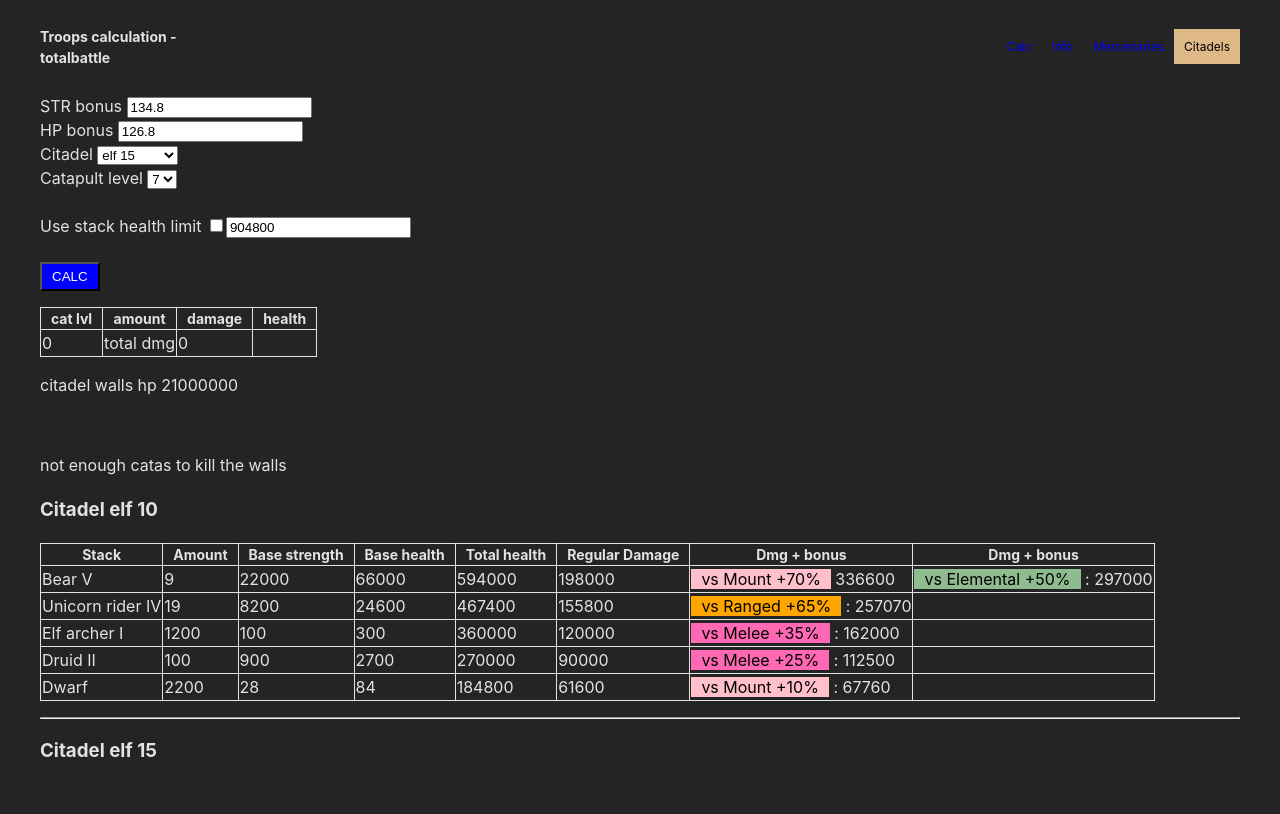
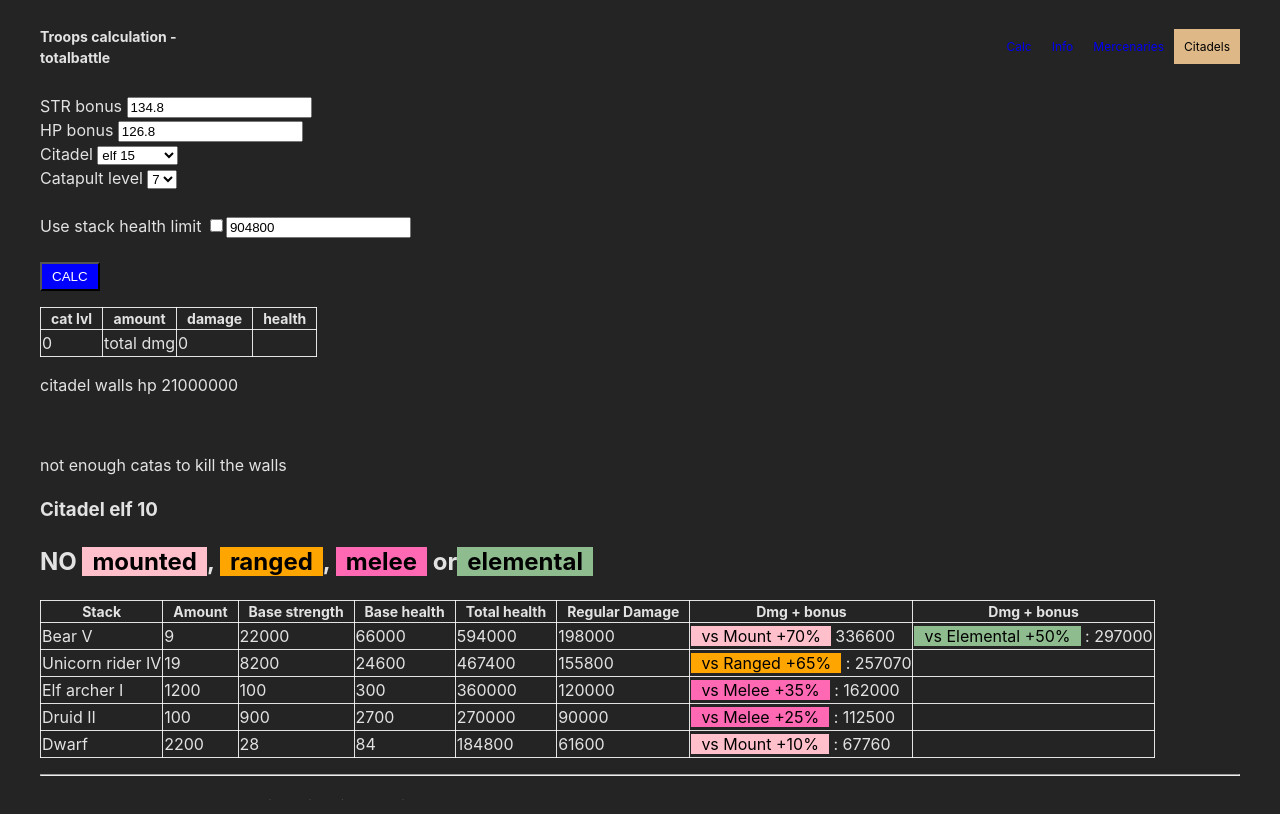
Before and after one commit to moigithub/totalbattlecaballitos, a React (Vite) app: page /citadels in a window 1280 px wide. Shown: the top 814 px of the page. Built offline with nearby package versions, Linux system fonts and the light colour scheme.

Commit message:
fix text

```diff
--- a/src/citadels.tsx
+++ b/src/citadels.tsx
@@ -1,4 +1,5 @@
 import { useEffect, useState } from 'react'
+
 import {
   CatapultE1,
   CatapultE2,
@@ -435,6 +436,12 @@ export const Citadels = () => {
       {totalDmg < citadel.walls.hp && <p>not enough catas to kill the walls</p>}
 
       <h3>Citadel elf 10</h3>
+      <h2>
+        NO <span className='mountbadges'>mounted</span>,{' '}
+        <span className='rangedbadges'>ranged</span>, <span className='meleebadges'>melee</span> or
+        <span className='elementalbadges'>elemental</span>
+      </h2>
+
       <table>
         <thead>
           <th>Stack</th>
@@ -523,6 +530,12 @@ export const Citadels = () => {
       <hr />
 
       <h3>Citadel elf 15</h3>
+      <h2>
+        NO
+        <span className='rangedbadges'>ranged</span>, <span className='meleebadges'>melee</span> or
+        <span className='dragonbadges'>dragon</span>
+      </h2>
+
       <table>
         <thead>
           <th>Stack</th>
@@ -617,6 +630,13 @@ export const Citadels = () => {
       <hr />
 
       <h3>Citadel elf 20</h3>
+      <h2>
+        NO <span className='mountbadges'>mounted</span>,{' '}
+        <span className='rangedbadges'>ranged</span>, <span className='meleebadges'>melee</span>,{' '}
+        <span className='giantbadges'>giant</span>, <span className='dragonbadges'>dragon</span> or
+        <span className='elementalbadges'>elemental</span>
+      </h2>
+
       <table>
         <thead>
           <th>Stack</th>
@@ -640,7 +660,7 @@ export const Citadels = () => {
             <td>{41 * 720000}</td> {/* total health  */}
             <td>{41 * 240000}</td> {/* total strength  */}
             <td>
-              <span className='mountbadges'>vs Mount +60%</span> {41 * 240000 * 1.6}
+              <span className='mountbadges'>vs Mounted +60%</span> {41 * 240000 * 1.6}
             </td>
             <td>
               <span className='giantbadges'>vs Giant +50%</span> {41 * 240000 * 1.5}
@@ -691,7 +711,7 @@ export const Citadels = () => {
             <td>{230 * 66000}</td> {/* total health  */}
             <td>{230 * 22000}</td> {/* total strength  */}
             <td>
-              <span className='mountbadges'>vs Mount +70%</span> {230 * 22000 * 1.7}
+              <span className='mountbadges'>vs Mounted +70%</span> {230 * 22000 * 1.7}
             </td>
             <td>
               <span className='elementalbadges'>vs Elemental +50%</span> : {230 * 22000 * 1.5}
@@ -717,6 +737,13 @@ export const Citadels = () => {
       <hr />
 
       <h3>Citadel elf 25</h3>
+      <h2>
+        NO <span className='mountbadges'>mounted</span>,{' '}
+        <span className='rangedbadges'>ranged</span>, <span className='giantbadges'>giant</span>,{' '}
+        <span className='dragonbadges'>dragon</span> or
+        <span className='elementalbadges'>elemental</span>
+      </h2>
+
       <table>
         <thead>
           <th>Stack</th>
@@ -740,7 +767,7 @@ export const Citadels = () => {
             <td>{480 * 720000}</td> {/* total health  */}
             <td>{480 * 240000}</td> {/* total strength  */}
             <td>
-              <span className='mountbadges'>vs Mount +60%</span> {480 * 240000 * 1.6}
+              <span className='mountbadges'>vs Mounted +60%</span> {480 * 240000 * 1.6}
             </td>
             <td>
               <span className='giantbadges'>vs Giant +50%</span> {480 * 240000 * 1.5}
@@ -774,7 +801,7 @@ export const Citadels = () => {
             <td>{2400 * 66000}</td> {/* total health  */}
             <td>{2400 * 22000}</td> {/* total strength  */}
             <td>
-              <span className='mountbadges'>vs Mount +70%</span> {2400 * 22000 * 1.7}
+              <span className='mountbadges'>vs Mounted +70%</span> {2400 * 22000 * 1.7}
             </td>
             <td>
               <span className='elementalbadges'>vs Elemental +50%</span> : {2400 * 22000 * 1.5}
@@ -816,6 +843,13 @@ export const Citadels = () => {
       <hr />
 
       <h3>Citadel elf 30</h3>
+      <h2>
+        NO <span className='mountbadges'>mounted</span>,{' '}
+        <span className='rangedbadges'>ranged</span>, <span className='giantbadges'>giant</span>,{' '}
+        <span className='dragonbadges'>dragon</span> or
+        <span className='elementalbadges'>elemental</span>
+      </h2>
+
       <table>
         <thead>
           <th>Stack</th>
@@ -839,7 +873,7 @@ export const Citadels = () => {
             <td>{2300 * 720000}</td> {/* total health  */}
             <td>{2300 * 240000}</td> {/* total strength  */}
             <td>
-              <span className='mountbadges'>vs Mount +60%</span> {2300 * 240000 * 1.6}
+              <span className='mountbadges'>vs Mounted +60%</span> {2300 * 240000 * 1.6}
             </td>
             <td>
               <span className='giantbadges'>vs Giant +50%</span> {2300 * 240000 * 1.5}
@@ -873,7 +907,7 @@ export const Citadels = () => {
             <td>{12000 * 66000}</td> {/* total health  */}
             <td>{12000 * 22000}</td> {/* total strength  */}
             <td>
-              <span className='mountbadges'>vs Mount +70%</span> {12000 * 22000 * 1.7}
+              <span className='mountbadges'>vs Mounted +70%</span> {12000 * 22000 * 1.7}
             </td>
             <td>
               <span className='elementalbadges'>vs Elemental +50%</span> : {12000 * 22000 * 1.5}
@@ -916,6 +950,12 @@ export const Citadels = () => {
       <br />
 
       <h3>Citadel cursed 20</h3>
+      <h2>
+        NO <span className='mountbadges'>mounted</span>,{' '}
+        <span className='rangedbadges'>ranged</span>, <span className='giantbadges'>giant</span> or
+        <span className='beastbadges'>beast</span>
+      </h2>
+
       <table>
         <thead>
           <th>Stack</th>
@@ -939,7 +979,7 @@ export const Citadels = () => {
             <td>{10 * 960000}</td> {/* total health  */}
             <td>{10 * 320000}</td> {/* total strength  */}
             <td>
-              <span className='mountbadges'>vs Mount +50%</span> {10 * 320000 * 1.5}
+              <span className='mountbadges'>vs Mounted +50%</span> {10 * 320000 * 1.5}
             </td>
             <td>
               <span className='giantbadges'>vs Giant +50%</span> {10 * 320000 * 1.5}
@@ -957,7 +997,7 @@ export const Citadels = () => {
             <td>{80 * 99000}</td> {/* total health  */}
             <td>{80 * 33000}</td> {/* total strength  */}
             <td>
-              <span className='mountbadges'>vs Mount +70%</span> {80 * 33000 * 1.7}
+              <span className='mountbadges'>vs Mounted +70%</span> {80 * 33000 * 1.7}
             </td>
             <td>
               <span className='beastbadges'>vs Beast +45%</span> : {80 * 33000 * 1.45}
@@ -1008,6 +1048,13 @@ export const Citadels = () => {
       <hr />
 
       <h3>Citadel cursed 25</h3>
+      <h2>
+        NO <span className='mountbadges'>mounted</span>,{' '}
+        <span className='rangedbadges'>ranged</span>, <span className='giantbadges'>giant</span>,{' '}
+        <span className='dragonbadges'>dragon</span> or
+        <span className='beastbadges'>beast</span>
+      </h2>
+
       <table>
         <thead>
           <th>Stack</th>
@@ -1031,7 +1078,7 @@ export const Citadels = () => {
             <td>{120 * 960000}</td> {/* total health  */}
             <td>{120 * 320000}</td> {/* total strength  */}
             <td>
-              <span className='mountbadges'>vs Mount +50%</span> {120 * 320000 * 1.5}
+              <span className='mountbadges'>vs Mounted +50%</span> {120 * 320000 * 1.5}
             </td>
             <td>
               <span className='giantbadges'>vs Giant +50%</span> {120 * 320000 * 1.5}
@@ -1065,7 +1112,7 @@ export const Citadels = () => {
             <td>{540 * 99000}</td> {/* total health  */}
             <td>{540 * 33000}</td> {/* total strength  */}
             <td>
-              <span className='mountbadges'>vs Mount +70%</span> {540 * 33000 * 1.7}
+              <span className='mountbadges'>vs Mounted +70%</span> {540 * 33000 * 1.7}
             </td>
             <td>
               <span className='beastbadges'>vs Beast +45%</span> : {540 * 33000 * 1.45}
```
